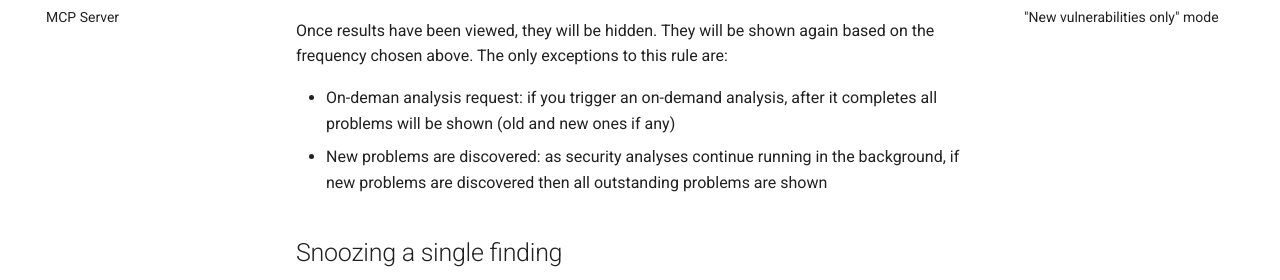
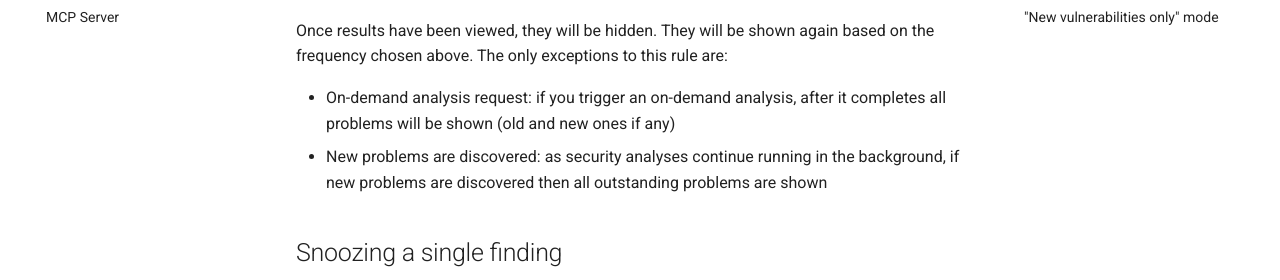
Before and after one commit to MeterianHQ/vscode-extension-tracker, an MkDocs documentation site: the page built from docs/features/snoozing.md, in a window 1280 px wide and 900 px high, scrolled down 598 px. Shown: the part 172-452 px from the top of the window. Built offline with MkDocs 1.6.1 and Material for MkDocs 9.7.7, drawn with Linux system fonts in a browser that asks for light colours; comment, search, counter and statistics services are not loaded.

Commit message:
Fix typo in snoozing.md

```diff
--- a/docs/features/snoozing.md
+++ b/docs/features/snoozing.md
@@ -18,7 +18,7 @@ By default the extension shows results every time it runs. You can change this i
 Once results have been viewed, they will be hidden. They will be shown again based on the frequency chosen above.
 The only exceptions to this rule are:
 
-- On-deman analysis request: if you trigger an on-demand analysis, after it completes all problems will be shown (old and new ones if any)
+- On-demand analysis request: if you trigger an on-demand analysis, after it completes all problems will be shown (old and new ones if any)
 - New problems are discovered: as security analyses continue running in the background, if new problems are discovered then all outstanding problems are shown
 
 ## Snoozing a single finding
```
